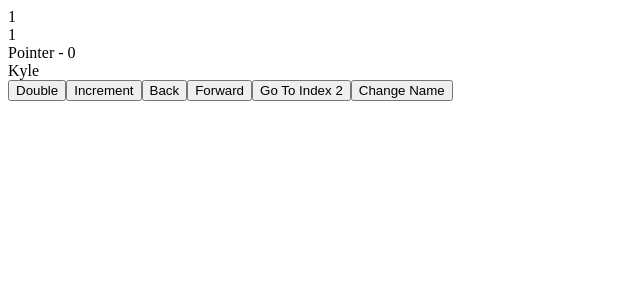
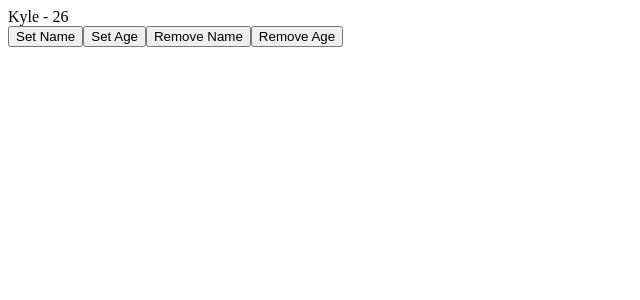
Before and after one commit to choeqq/react-custom-hooks, a React (Create React App) app: page / in a window 1280 px wide. Shown: the top 300 px of the page, without its empty margins (0-640 px from the left). Built offline with nearby package versions, Linux system fonts and the light colour scheme.

Commit message:
useStorage added

```diff
--- /dev/null
+++ b/src/8-useStorage/StorageComponent.tsx
@@ -0,0 +1,18 @@
+import { useSessionStorage, useLocalStorage } from "./useStorage";
+
+export default function StorageComponent() {
+  const [name, setName, removeName] = useSessionStorage("name", "Kyle");
+  const [age, setAge, removeAge] = useLocalStorage("age", 26);
+
+  return (
+    <div>
+      <div>
+        {name} - {age}
+      </div>
+      <button onClick={() => setName("John")}>Set Name</button>
+      <button onClick={() => setAge(40)}>Set Age</button>
+      <button onClick={removeName}>Remove Name</button>
+      <button onClick={removeAge}>Remove Age</button>
+    </div>
+  );
+}
--- /dev/null
+++ b/src/8-useStorage/useStorage.ts
@@ -0,0 +1,32 @@
+import { useState, useCallback, useEffect } from "react";
+
+export function useLocalStorage(key: string, defaultValue: any) {
+  return useStorage(key, defaultValue, window.localStorage);
+}
+
+export function useSessionStorage(key: string, defaultValue: any) {
+  return useStorage(key, defaultValue, window.sessionStorage);
+}
+
+function useStorage(key: string, defaultValue: any, storageObject: Storage) {
+  const [value, setValue] = useState(() => {
+    const jsonValue = storageObject.getItem(key);
+    if (jsonValue !== null) return JSON.parse(jsonValue);
+    if (typeof defaultValue === "function") {
+      return defaultValue();
+    } else {
+      return defaultValue;
+    }
+  });
+
+  useEffect(() => {
+    if (value === undefined) return storageObject.removeItem(key);
+    storageObject.setItem(key, JSON.stringify(value));
+  }, [key, value, storageObject]);
+
+  const remove = useCallback(() => {
+    setValue(undefined);
+  }, []);
+
+  return [value, setValue, remove];
+}
--- a/src/App.tsx
+++ b/src/App.tsx
@@ -5,6 +5,7 @@ import DebounceComponent from "./3-useDebounce/DebounceComponent";
 import UpdateEffectComponent from "./4-useUpdateEffect/UpdateEffectComponent";
 import ArrayComponent from "./5-useArray/ArrayComponent";
 import StateWithHistoryComponent from "./7-useStateWithHistory/StateWithHistory";
+import StorageComponent from "./8-useStorage/StorageComponent";
 
 function App() {
   // return <ToggleComponent />;
@@ -13,7 +14,8 @@ function App() {
   // return <UpdateEffectComponent />;
   // return <ArrayComponent />;
   // return <PreviousComponent />;
-  return <StateWithHistoryComponent />;
+  // return <StateWithHistoryComponent />;
+  return <StorageComponent />;
 }
 
 export default App;
```
